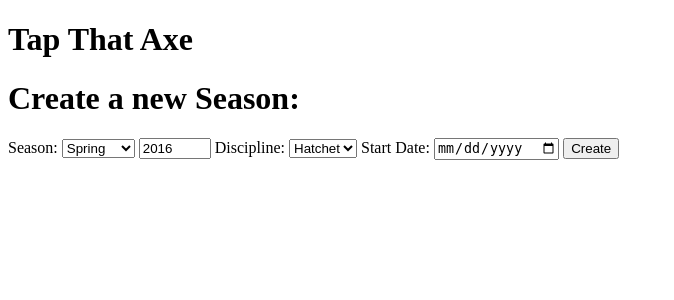
After one commit to tkdgolden/Axe, a Python web app: template templates/newseason.html in a window 1280 px wide. The commit adds this page. Shown: the top 300 px of the page, without its empty margins (0-674 px from the left). Run offline with Jinja, Linux system fonts and the light colour scheme; the template is opened without the code that fills it, so the values that code supplies are empty.

Commit message:
starting newseason

```diff
--- a/templates/judgehome.html
+++ b/templates/judgehome.html
@@ -10,9 +10,9 @@
     <ul>
         <li><a href="/newjudge">Create New Judge Account</a></li>
         <li><a href="/newcompetitor">Create New Competitor</a></li>
-        <li><a href="newseason.html">Create New Season</a></li>
-        <li><a href="newtournament.html">Create New Tournament</a></li>
-        <li><a href="scorematch.html">Score a Match</a></li>
+        <li><a href="/newseason">Create New Season</a></li>
+        <li><a href="/newtournament">Create New Tournament</a></li>
+        <li><a href="/scorematch">Score a Match</a></li>
     </ul>
 
 {% endblock %}
--- /dev/null
+++ b/templates/newseason.html
@@ -0,0 +1,28 @@
+{% extends "layout.html" %}
+
+{% block body %}
+
+    <h1>Create a new Season:</h1>
+
+    <form action="/newseason" method="post">
+        <label for="season">Season:</label>
+        <select name="season" id="season">
+            <option value="spring">Spring</option>
+            <option value="summer">Summer</option>
+            <option value="fall">Fall</option>
+            <option value="winter">Winter</option>
+        </select>
+        <input type="number" min="2022" max="2099" step="1" value="2016" name="year">
+        <label for="discipline">Discipline:</label>
+        <select name="discipline" id="discipline">
+            <option value="hatchet">Hatchet</option>
+            <option value="bigaxe">Big Axe</option>
+            <option value="knives">Knives</option>
+            <option value="duals">Duals</option>
+        </select>
+        <label for="startdate">Start Date:</label>
+        <input type="date" name="startdate" id="startdate" min="2022-08-08">
+        <input type="submit" value="Create">
+    </form>
+
+{% endblock %}
```
Also changed, not shown: app.py (+8 -0 lines), templates/index.html (+6 -6 lines).
